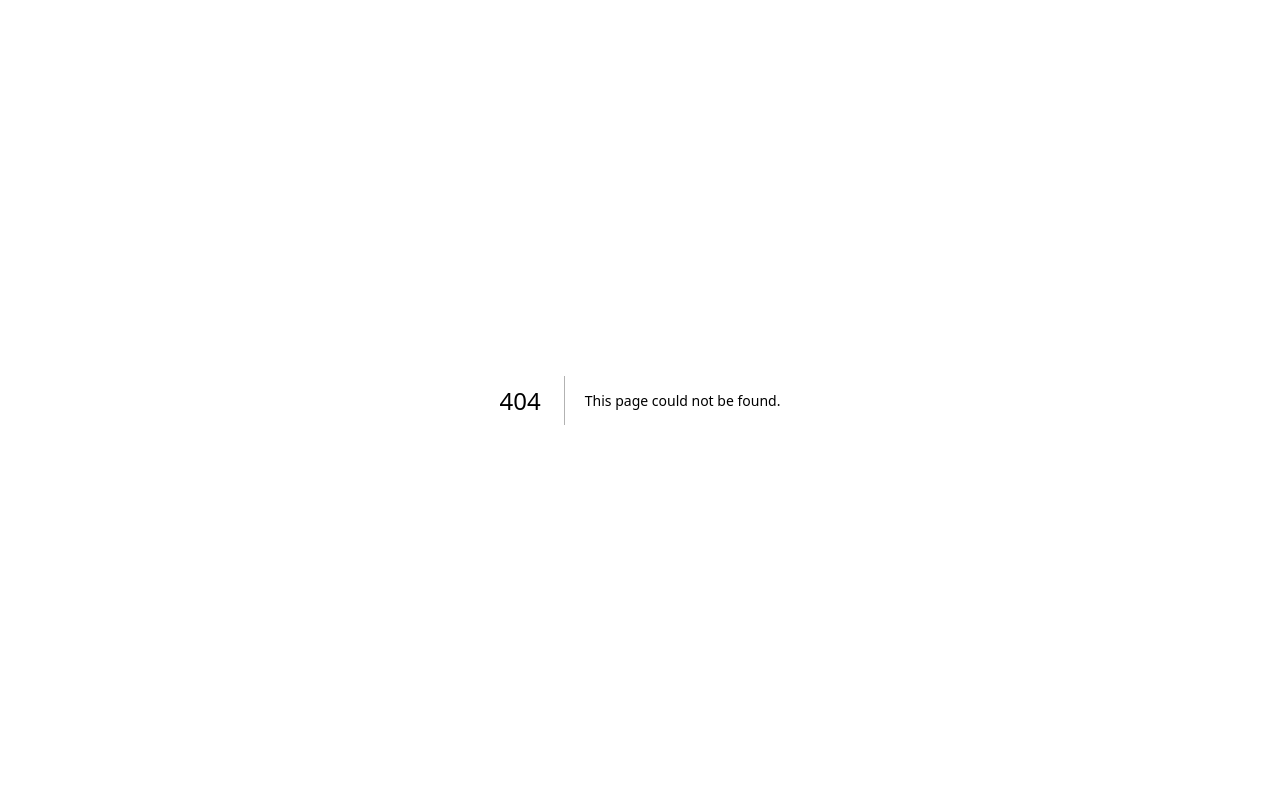
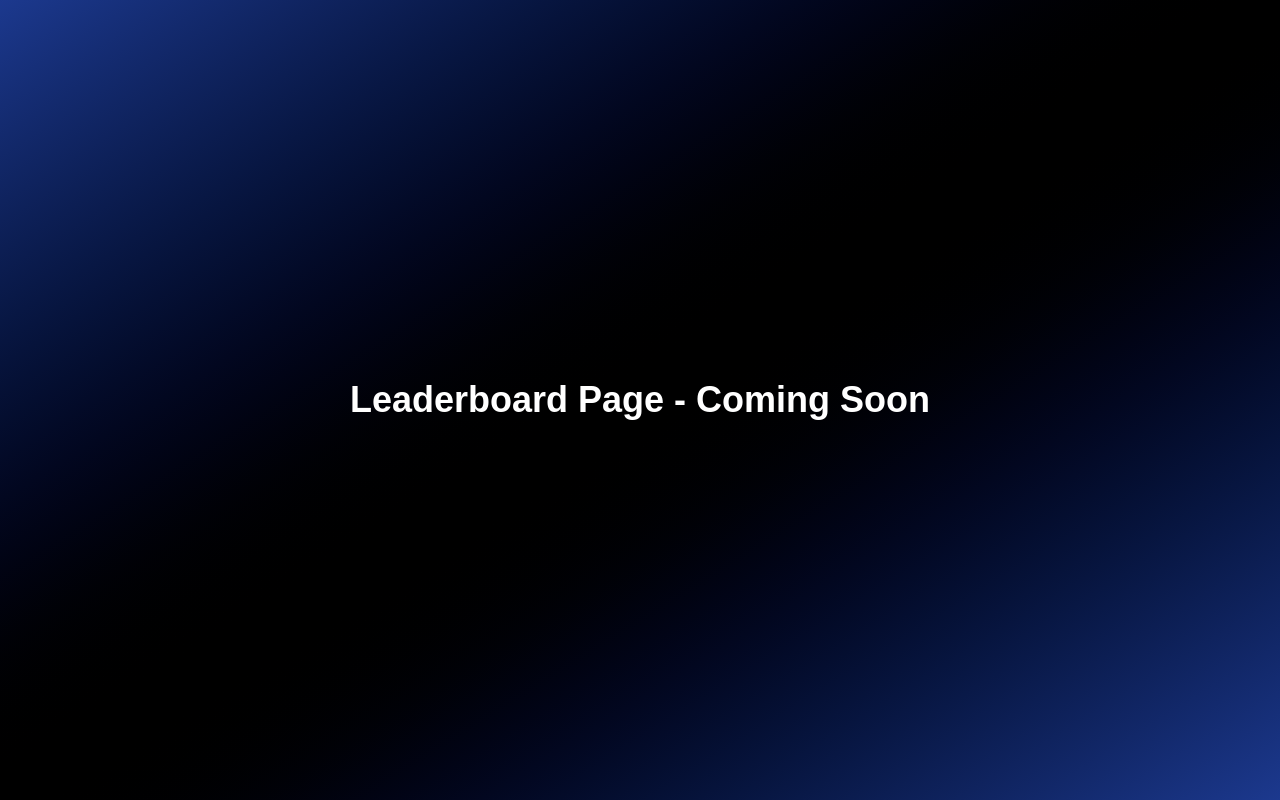
Before and after one commit to catmoreak/Reaction-Speed, a Next.js app in the folder my-app/: page /leaderboard in a window 1280 px wide. Before the commit this address had no page. Built offline with nearby package versions, Linux system fonts and the light colour scheme.

Commit message:
[feat] leaderboard redirection

```diff
--- /dev/null
+++ b/my-app/src/app/leaderboard/page.tsx
@@ -0,0 +1,13 @@
+import React from 'react'
+
+const Leaderboard = () => {
+  return (
+    <div>
+      <div className="min-h-screen flex items-center justify-center bg-linear-to-br from-blue-900 via-black to-blue-900">
+        <h1 className="text-4xl font-bold text-white">Leaderboard Page - Coming Soon</h1>
+      </div>
+    </div>
+  )
+}
+
+export default Leaderboard;
--- a/my-app/src/app/page.tsx
+++ b/my-app/src/app/page.tsx
@@ -62,14 +62,11 @@ export default function Home() {
                   <span className="group-hover:translate-x-1 transition-transform">→</span>
                 </span>
               </button>
-              <button className="px-8 py-4 border-2 border-slate-400 text-slate-300 hover:border-white hover:text-white text-lg font-semibold rounded-2xl transition-all duration-300">
+              <button onClick={() => window.location.href = '/leaderboard'} className="px-8 py-4 border-2 border-slate-400 text-slate-300 hover:border-white hover:text-white text-lg font-semibold rounded-2xl transition-all duration-300">
                 View Leaderboard
               </button>
             </div>
-
-
-
-          </div>
+</div>
         </div>
 
 
```
